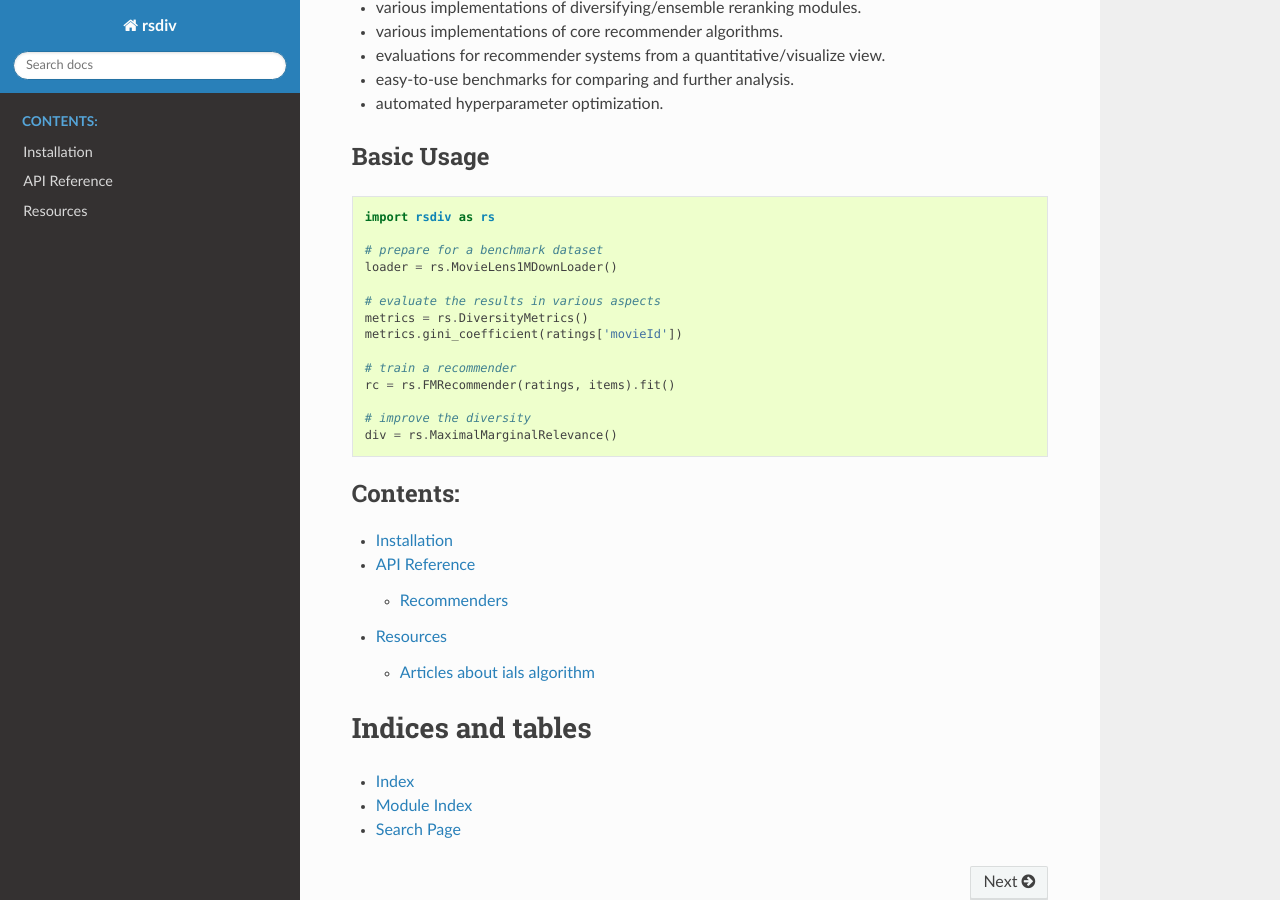
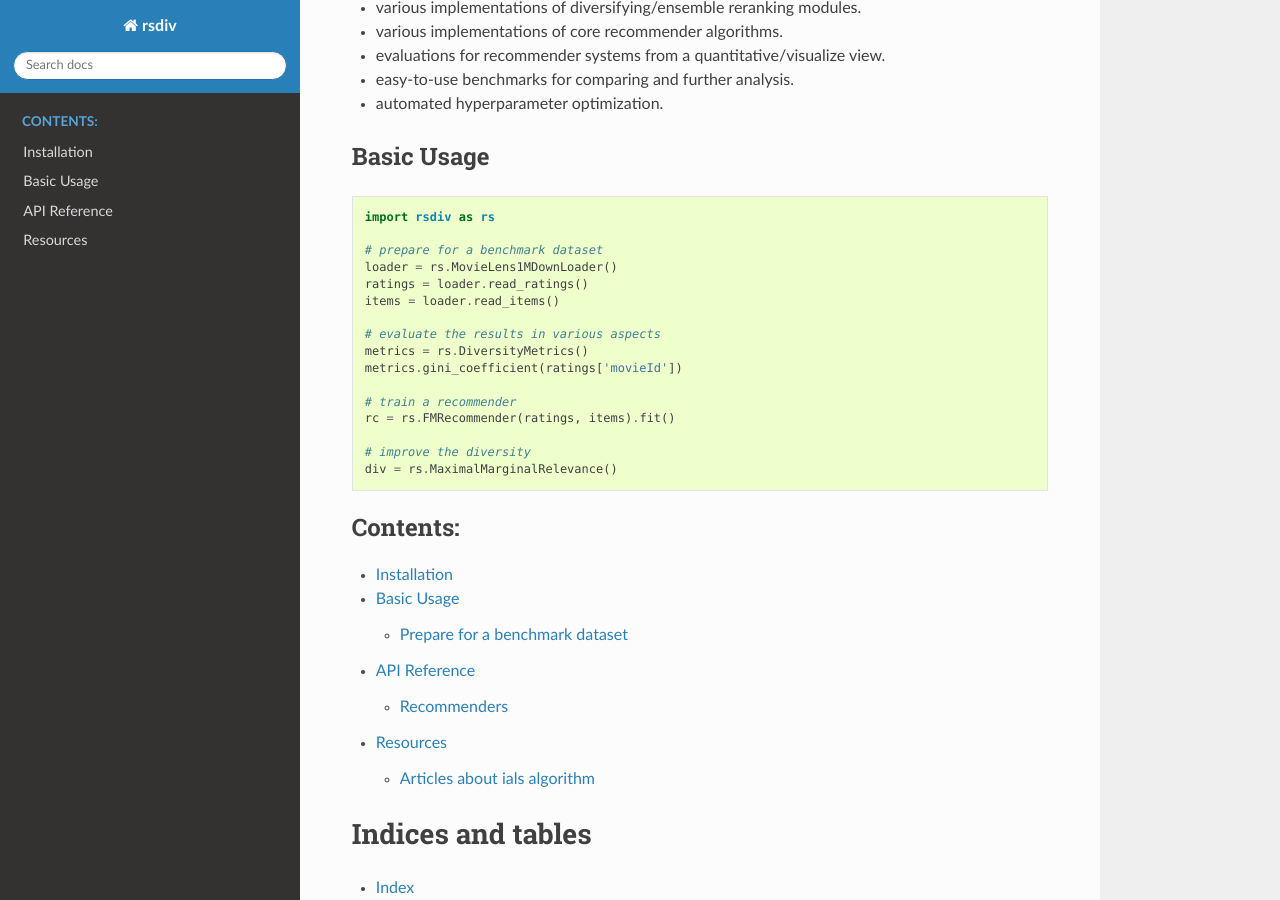
Before and after one commit to smartnews/rsdiv, a Sphinx documentation site: the page built from docs/source/index.rst, in a window 1280 px wide and 900 px high, scrolled down 297 px. Built offline with Sphinx 7.4.7 and the Read the Docs theme 2.0.0, drawn with Linux system fonts in a browser that asks for light colours.

Commit message:
Basic Usage

```diff
--- a/docs/source/index.rst
+++ b/docs/source/index.rst
@@ -23,6 +23,8 @@ Basic Usage
 
     # prepare for a benchmark dataset
     loader = rs.MovieLens1MDownLoader()
+    ratings = loader.read_ratings()
+    items = loader.read_items()
 
     # evaluate the results in various aspects
     metrics = rs.DiversityMetrics()
@@ -40,6 +42,7 @@ Basic Usage
    :caption: Contents:
 
     Installation <installation>
+    Basic Usage <basic_usage>
     API Reference <api_reference>
     Resources <resources>
 
```
Also changed, not shown: other parts of docs/source/index.rst (+0 -1 lines), README.md (+1 -1 lines), docs/source/basic_usage.rst (added, +23 -0 lines), docs/source/tables/Interactions.csv (added, +11 -0 lines).
